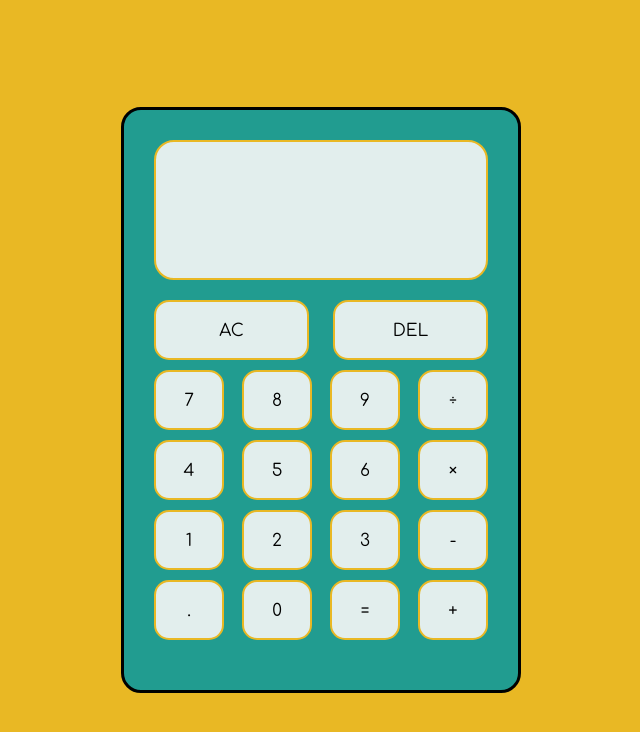
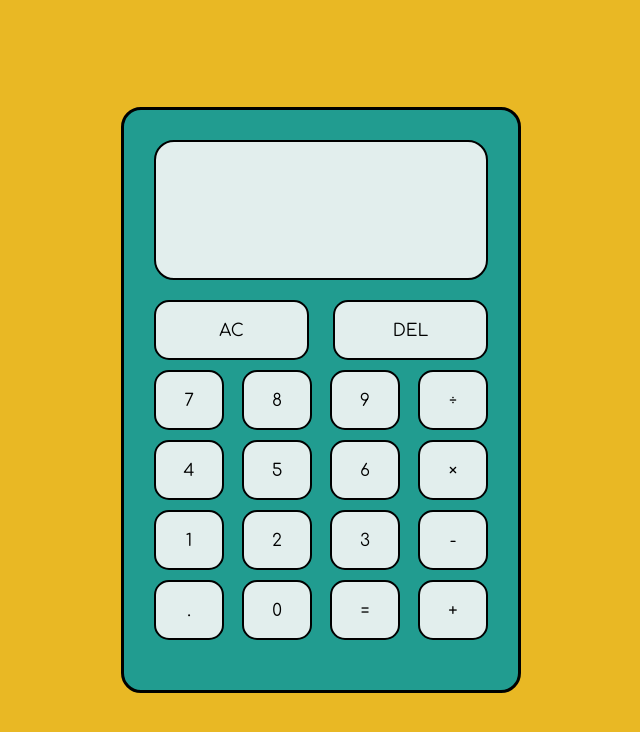
Before and after one commit to Kurt3z/calculator, a plain HTML site: page index.html in a window 1280 px wide. Shown: the whole page, without its empty margins (319-959 px from the left). Drawn offline with Linux system fonts and the light colour scheme.

Commit message:
Change buttons and display border color

```diff
--- a/style.css
+++ b/style.css
@@ -31,7 +31,7 @@ body {
     height: 140px;
     padding: 20px;
     font-size: 35px;
-    border: 2px solid #e9b824;
+    border: 2px solid #000;
     border-radius: 20px;
     display: flex;
     justify-content: flex-end;
@@ -58,7 +58,7 @@ body {
     width: 60px;
     font-size: 17px;
     background-color: #e2eeed;
-    border: 2px solid #e9b824;
+    border: 2px solid #000;
     border-radius: 15px;
     cursor: pointer;
 }
```
